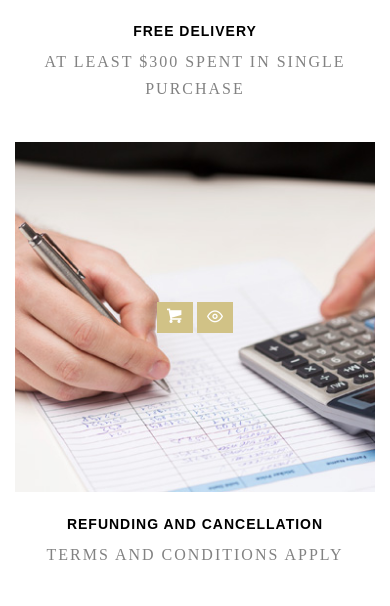
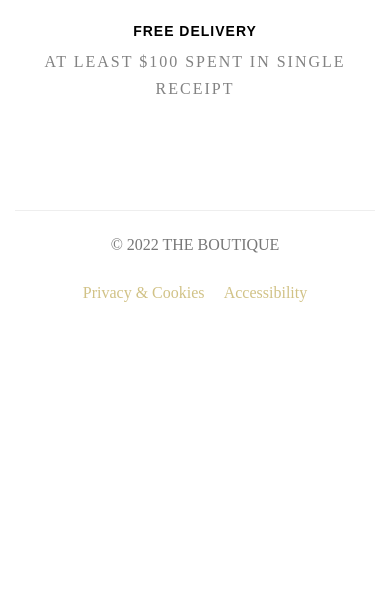
Before and after one commit to driedwater/aspj, a Flask app: page /services in a window 390 px wide. Shown: the part 2114-2720 px from the top of the page. After the commit the page ends 2416 px from the top, so only its background shows below. Run offline with Flask 2, Linux system fonts and the light colour scheme; some libraries are stand-ins or nearby versions; some web fonts are replaced.

Commit message:
edits to pictures :)
changed wooden furn to clothing
address 2 liner footer
removed excess services

```diff
--- a/ecommercesite/routes.py
+++ b/ecommercesite/routes.py
@@ -343,7 +343,6 @@
         card_number = form.card_number.data
         expiry = form.expiry.data
 
-
         #encrypting card_num
         key = Fernet.generate_key()
         f = Fernet(key)
@@ -353,6 +352,7 @@
         d= f.decrypt(token)
         print("PT: ", d.decode())
         print('\n')
+
         #encryption postal code
         key = Fernet.generate_key()
         f = Fernet(key)
@@ -362,6 +362,7 @@
         d= f.decrypt(token)
         print("PT: ",d.decode())
         print('\n')
+
         #encryption postal code
         key = Fernet.generate_key()
         h = Fernet(key)
--- a/ecommercesite/templates/about.html
+++ b/ecommercesite/templates/about.html
@@ -1,14 +1,14 @@
 {% extends 'layout.html' %}
 
 {% block content %}
-<header id="fh5co-header" class="fh5co-cover fh5co-cover-sm" role="banner" style="background-image:url(static/images/woodenstool.png);">
+<header id="fh5co-header" class="fh5co-cover fh5co-cover-sm" role="banner" style="background-image:url(static/images/BoutiqueShop.jpg);">
 	<div class="overlay"></div>
 	<div class="container">
 		<div class="row">
 			<div class="col-md-8 col-md-offset-2 text-center">
 				<div class="display-t">
 					<div class="display-tc animate-box" data-animate-effect="fadeIn">
-						<h1>About Us</h1>
+						<h1 style="color:black ;">About Us</h1>
 					</div>
 				</div>
 			</div>
@@ -32,7 +32,7 @@
 					</div>
 				</div>
 				<div class="col-md-6">
-					<img class="img-responsive" id="about-pic" src="static/images/img_bg_1.jpg" alt="about" width="1100px" height="700px">
+					<img class="img-responsive" id="about-pic" src="static/images/dressAboutPg.png" alt="about" width="1100px" height="1000px">
 				</div>
 			</div>
 		</div>
--- a/ecommercesite/templates/contacts.html
+++ b/ecommercesite/templates/contacts.html
@@ -1,6 +1,6 @@
 {% extends 'layout.html' %}
 {% block content %}
-<header id="fh5co-header" class="fh5co-cover fh5co-cover-sm" role="banner" style="background-image:url(static/images/img_bg_2.jpg);">
+<header id="fh5co-header" class="fh5co-cover fh5co-cover-sm" role="banner" style="background-image:url(static/images/Shop-clothing.jpg);">
 	<div class="overlay"></div>
 	<div class="container">
 		<div class="row">
--- a/ecommercesite/templates/layout.html
+++ b/ecommercesite/templates/layout.html
@@ -113,4 +113,23 @@
 	<!-- Main -->
 	<script src="{{ url_for('static', filename='main.js') }}"></script>
     </body>
+
+    <footer class="section-footer border-top">
+        <!-- mail subscription -->
+
+        <section class="footer-main border-top padding-y">
+        <div class="container">
+            <section class="footer-copyright border-top">
+                <hr>
+                    <p class="text-center text-muted" > &copy 2022 THE BOUTIQUE </p>
+                    <p target="_blank" class="text-center text-muted">
+                        <a href="#">Privacy & Cookies</a> &nbsp   &nbsp
+                        <a href="#">Accessibility</a>
+                    </p>
+            </section>
+        </div><!-- //container -->
+        </section>
+
+    </footer>
+    <!-- ========================= FOOTER END // ========================= -->
 </html>
--- a/ecommercesite/templates/service.html
+++ b/ecommercesite/templates/service.html
@@ -1,6 +1,6 @@
 {% extends 'layout.html' %}
 {% block content %}
-<header id="fh5co-header" class="fh5co-cover fh5co-cover-sm" role="banner" style="background-image:url(static/images/img_bg_4.jpg);">
+<header id="fh5co-header" class="fh5co-cover fh5co-cover-sm" role="banner" style="background-image:url(static/images/AlterationBlogImage.jpg);">
 	<div class="overlay"></div>
 	<div class="container">
 		<div class="row">
@@ -29,10 +29,10 @@
 				<div class="product">
 					<div class="product-grid" style="background-image:url(static/images/membership_service.jpg);">
 						<div class="inner">
-							<p>
+							<!-- <p>
 								<a href="single.html" class="icon"><i class="icon-shopping-cart"></i></a>
 								<a href="single.html" class="icon"><i class="icon-eye"></i></a>
-							</p>
+							</p> -->
 						</div>
 					</div>
 					<div class="desc">
@@ -45,15 +45,15 @@
 				<div class="product">
 					<div class="product-grid" style="background-image:url(static/images/repair_service.jpg);">
 						<div class="inner">
-							<p>
+							<!-- <p>
 								<a href="single.html" class="icon"><i class="icon-shopping-cart"></i></a>
 								<a href="single.html" class="icon"><i class="icon-eye"></i></a>
-							</p>
+							</p> -->
 						</div>
 					</div>
 					<div class="desc">
-						<h3><a href="single.html">Free Repair</a></h3>
-						<span class="price">Only for items bought within 6 months</span>
+						<h3><a href="single.html">Alteration and Tailoring</a></h3>
+						<span class="price">Applicable for products bought in The Boutique</span>
 					</div>
 				</div>
 			</div>
@@ -61,115 +61,15 @@
 				<div class="product">
 					<div class="product-grid" style="background-image:url(static/images/delivery_service.png);">
 						<div class="inner">
-							<p>
+							<!-- <p>
 								<a href="single.html" class="icon"><i class="icon-shopping-cart"></i></a>
 								<a href="single.html" class="icon"><i class="icon-eye"></i></a>
-							</p>
+							</p> -->
 						</div>
 					</div>
 					<div class="desc">
 						<h3><a href="single.html">Free Delivery</a></h3>
-						<span class="price">At least $300 spent in single purchase</span>
-					</div>
-				</div>
-			</div>
-		</div>
-		<div class="row">
-			<div class="col-md-4 text-center animate-box">
-				<div class="product">
-					<div class="product-grid" style="background-image:url(static/images/refund_service.jpg);">
-						<div class="inner">
-							<p>
-								<a href="single.html" class="icon"><i class="icon-shopping-cart"></i></a>
-								<a href="single.html" class="icon"><i class="icon-eye"></i></a>
-							</p>
-						</div>
-					</div>
-					<div class="desc">
-						<h3><a href="single.html">Refunding and Cancellation</a></h3>
-						<span class="price">Terms and Conditions apply</span>
-					</div>
-				</div>
-			</div>
-			<div class="col-md-4 text-center animate-box">
-				<div class="product">
-					<div class="product-grid" style="background-image:url(static/images/repair2_service.jpg);">
-						<div class="inner">
-							<p>
-								<a href="single.html" class="icon"><i class="icon-shopping-cart"></i></a>
-								<a href="single.html" class="icon"><i class="icon-eye"></i></a>
-							</p>
-						</div>
-					</div>
-					<div class="desc">
-						<h3><a href="single.html">Repair</a></h3>
-						<span class="price">5% of item's original cost per repair</span>
-					</div>
-				</div>
-			</div>
-			<div class="col-md-4 text-center animate-box">
-				<div class="product">
-					<div class="product-grid" style="background-image:url(static/images/delivery2_service.png);">
-						<div class="inner">
-							<p>
-								<a href="single.html" class="icon"><i class="icon-shopping-cart"></i></a>
-								<a href="single.html" class="icon"><i class="icon-eye"></i></a>
-							</p>
-						</div>
-					</div>
-					<div class="desc">
-						<h3><a href="single.html">Delivery</a></h3>
-						<span class="price">3% of total cost per delivery</span>
-					</div>
-				</div>
-			</div>
-		</div>
-		<div class="row">
-			<div class="col-md-4 text-center animate-box">
-				<div class="product">
-					<div class="product-grid" style="background-image:url(static/images/cashback_service.jpg);">
-						<div class="inner">
-							<p>
-								<a href="single.html" class="icon"><i class="icon-shopping-cart"></i></a>
-								<a href="single.html" class="icon"><i class="icon-eye"></i></a>
-							</p>
-						</div>
-					</div>
-					<div class="desc">
-						<h3><a href="single.html">10% Cashback for members</a></h3>
-						<span class="price">Valid til 24 March 2022</span>
-					</div>
-				</div>
-			</div>
-			<div class="col-md-4 text-center animate-box">
-				<div class="product">
-					<div class="product-grid" style="background-image:url(static/images/dbs_service.jpg);">
-						<div class="inner">
-							<p>
-								<a href="single.html" class="icon"><i class="icon-shopping-cart"></i></a>
-								<a href="single.html" class="icon"><i class="icon-eye"></i></a>
-							</p>
-						</div>
-					</div>
-					<div class="desc">
-						<h3><a href="single.html">10% Additional Dicount for DBS members</a></h3>
-						<span class="price">Valid til 8 August 2022</span>
-					</div>
-				</div>
-			</div>
-			<div class="col-md-4 text-center animate-box">
-				<div class="product">
-					<div class="product-grid" style="background-image:url(static/images/lesson_service.jpeg);">
-						<div class="inner">
-							<p>
-								<a href="single.html" class="icon"><i class="icon-shopping-cart"></i></a>
-								<a href="single.html" class="icon"><i class="icon-eye"></i></a>
-							</p>
-						</div>
-					</div>
-					<div class="desc">
-						<h3><a href="single.html">Sewing workshop by The Boutique's owner</a></h3>
-						<span class="price">Limited spots available</span>
+						<span class="price">At least $100 spent in single receipt</span>
 					</div>
 				</div>
 			</div>
--- a/ecommercesite/templates/shop.html
+++ b/ecommercesite/templates/shop.html
@@ -1,6 +1,6 @@
 {% extends 'layout.html' %}
 {% block content %}
-<header id="fh5co-header" class="fh5co-cover fh5co-cover-sm" role="banner" style="background-image:url(static/images/img_bg_1.jpg);">
+<header id="fh5co-header" class="fh5co-cover fh5co-cover-sm" role="banner" style="background-image:url(static/images/clothing-fashion-hero.jpg);">
 	<div class="overlay"></div>
 	<div class="container">
 		<div class="row">
```
Also changed, not shown: ecommercesite/static/images/AlterationBlogImage.jpg (added), ecommercesite/static/images/BoutiqueShop.jpg (added), ecommercesite/static/images/Shop-clothing.jpg (added), ecommercesite/static/images/alteration.jpg (added), ecommercesite/static/images/clothing-fashion-hero.jpg (added), ecommercesite/static/images/dressAboutPg.png (added).
